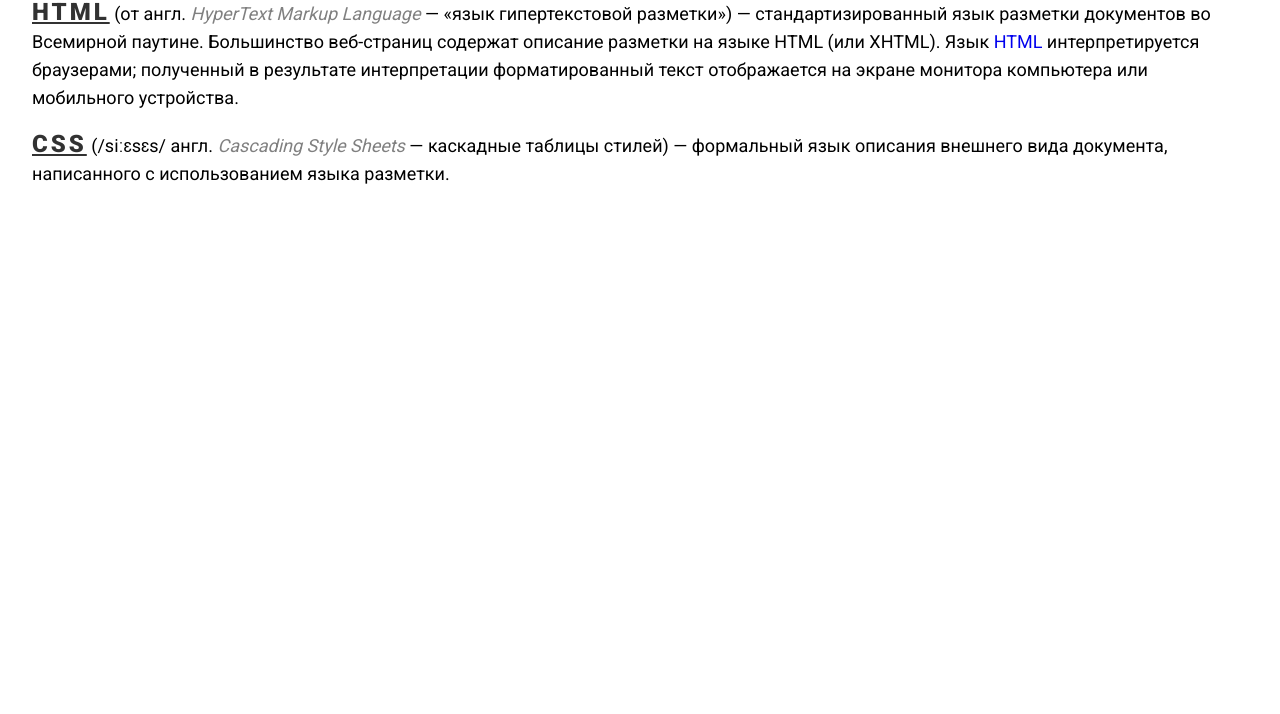
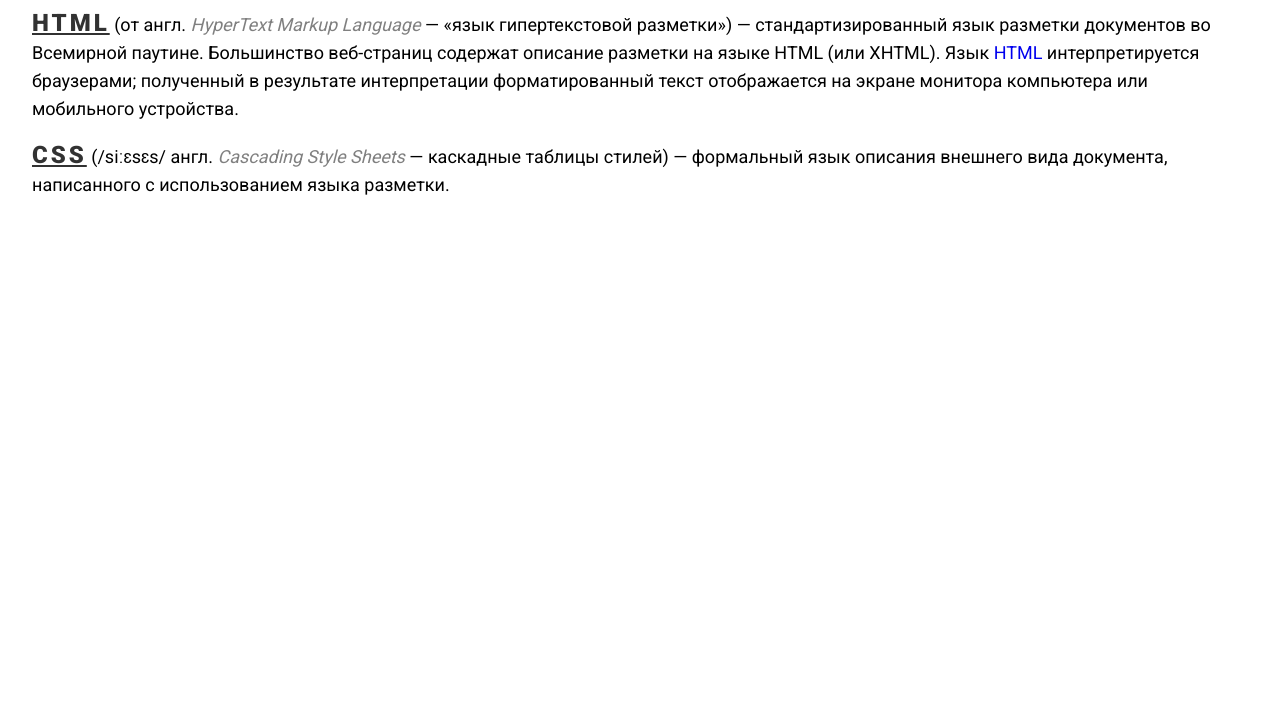
Before and after one commit to v13artibyakin/html5-css3, a plain HTML site: page styling-text-with-css/task1/index.html in a window 1280 px wide. Shown: the part 86-800 px from the top of the page. Drawn offline with nearby package versions, Linux system fonts and the light colour scheme.

Commit message:
wqewqqwe

```diff
--- a/styling-text-with-css/task1/styles.css
+++ b/styling-text-with-css/task1/styles.css
@@ -2,7 +2,7 @@ html {
   font-family: 'Roboto', sans-serif;
   font-size: 18px;
   margin: 32px;
-  line-height: 0.95;
+  line-height: 1.25;
 }
 p {
   line-height: 28px;
```
